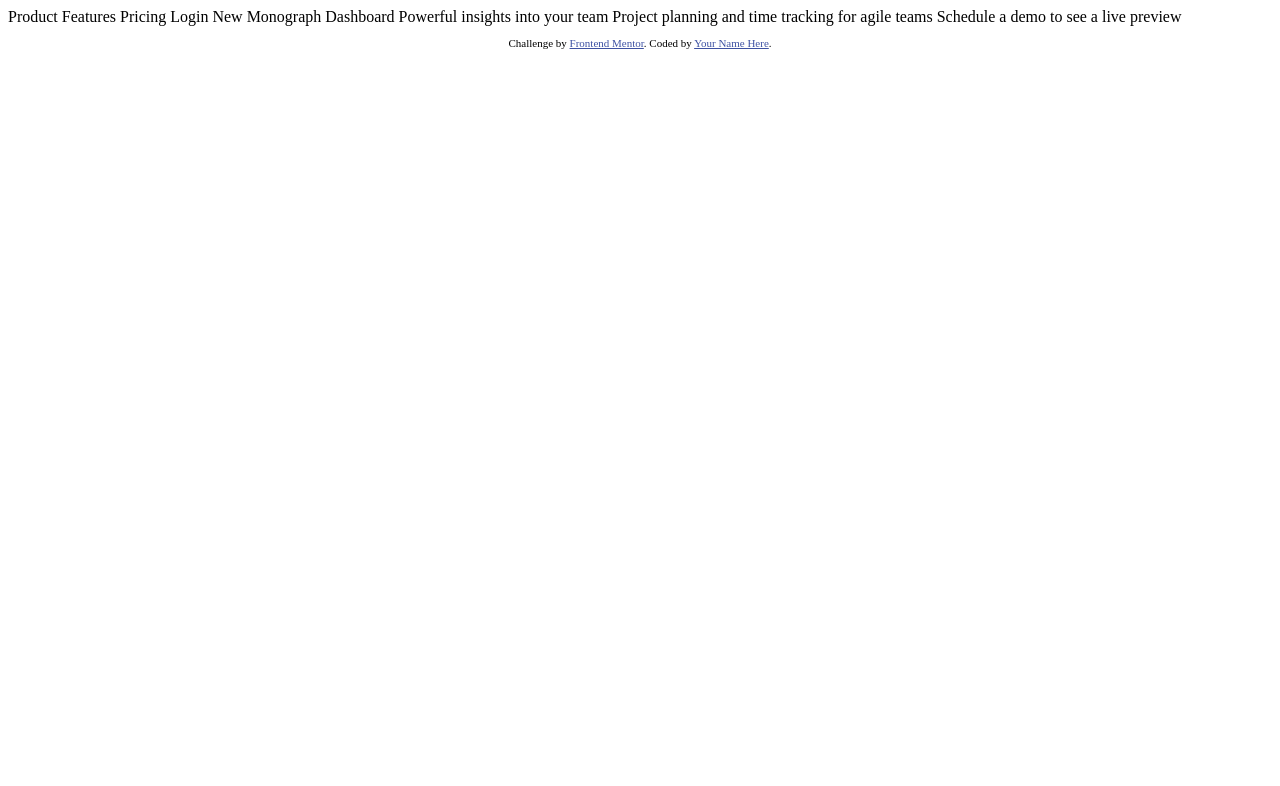
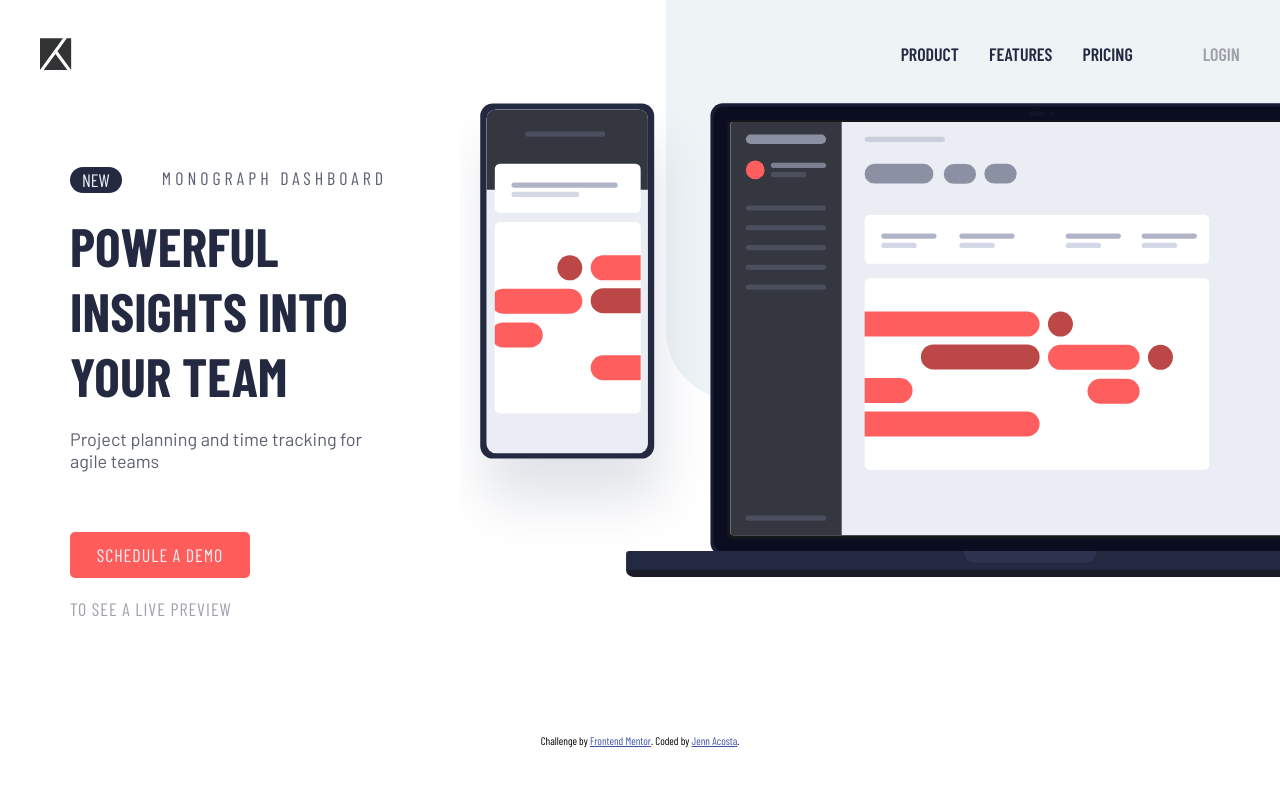
Before and after one commit to jennawlin3/project-tracking-intro-component, a plain HTML site: page index.html in a window 1280 px wide. Drawn offline with nearby package versions, Linux system fonts and the light colour scheme; a web font is replaced by a local one.

Commit message:
updated styles.css and created app.js

```diff
--- /dev/null
+++ b/app/app.js
@@ -0,0 +1,8 @@
+const menuIcon = document.querySelector(".menu-icon");
+const navMobile = document.querySelector(".mobile-nav");
+
+menuIcon.addEventListener("click", e => {
+    if(e) {
+        navMobile.classList.toggle("hide");
+    }
+})
--- /dev/null
+++ b/assets/styles.css
@@ -0,0 +1,329 @@
+* {
+    box-sizing: border-box;
+    margin: 0;
+}
+
+:root {
+    --red: hsl(0, 100%, 68%);
+    --very-dark-blue: hsl(230, 29%, 20%);
+    --dark-grayish-blue: hsl(230, 11%, 40%);
+    --grayish-blue: hsl(231, 7%, 65%);
+    --light-grayish-blue: hsl(207, 33%, 95%);
+
+    font-size: 18px;
+}
+
+body {
+    display: flex;
+    flex-direction: column;
+    font-family: "Barlow Condensed", sans-serif;
+    position: relative;
+    min-height: 100vh;
+    justify-content: center;
+    width: 100vw;
+    overflow-x: hidden;
+}
+
+main {
+    position: relative;
+}
+
+header {
+    width: 100vw;
+    display: flex;
+    justify-content: space-between;
+    align-items: center;
+    height: 80px;
+    padding: 0 40px;
+    position: relative;
+    z-index: 10;
+}
+
+.menu-icon {
+    background: url(../images/icon-hamburger.svg);
+    width: 40px;
+    height: 40px;
+    background-repeat: no-repeat;
+    background-position: center;
+    cursor: pointer;
+}
+
+.hide {
+    display: none !important;
+}
+
+.mobile-nav {
+    display: flex;
+    flex-direction: column;
+    align-items: center;
+    width: 85vw;
+    background-color: #fff;
+    position: absolute;
+    top: 100px;
+    left: 50%;
+    transform: translateX(-50%);
+    z-index: 100;
+    box-shadow: 3px 3px 5px #5b5f7159, -3px -3px 5px #5b5f7159;
+}
+
+.mobile-nav a {
+    width: 90%;
+    text-align: center;
+    padding: 20px 0;
+    text-decoration: none;
+    color: var(--very-dark-blue);
+    text-transform: uppercase;
+    font-weight: 700;
+    font-size: 1rem;
+    letter-spacing: 1px;
+    cursor: pointer;
+}
+
+.mobile-nav a:hover {
+    background-color: var(--grayish-blue);
+    width: 100%;
+}
+
+.mobile-nav a:last-of-type:hover {
+    background-color: var(--very-dark-blue);
+    width: 100%;
+}
+
+.mobile-nav a:last-of-type {
+    color: var(--grayish-blue);
+    border-top: 1px solid var(--grayish-blue);
+    width: 90%;
+    padding: 30px 0;
+}
+
+.desktop-nav {
+    display: none;
+}
+
+.hero-container {
+    width: 100vw;
+    object-fit: contain;
+    height: 50vh;
+    position: relative;
+    overflow-x: hidden;
+}
+
+body::after {
+    content: "";
+    position: absolute;
+    width: 50vw;
+    height: 70vh;
+    background: var(--light-grayish-blue);
+    z-index: 1;
+    top: 0;
+    right: 0;
+    border-radius: 0 0 0 70px;
+}
+
+.hero {
+    position: relative;
+    z-index: 5;
+    max-height: 300px;
+}
+
+.content-container {
+    padding: 70px 40px;
+}
+
+.product-category {
+    display: flex;
+    gap: 40px;
+    flex-wrap: wrap;
+}
+
+.tag {
+    background-color: var(--very-dark-blue);
+    color: var(--light-grayish-blue);
+    padding: 2px 12px;
+    border-radius: 25px;
+    text-transform: uppercase;
+}
+
+.product-category p {
+    color: var(--grayish-blue);
+    text-transform: uppercase;
+    letter-spacing: 4px;
+}
+
+.product-info {
+    font-family: "Barlow", sans-serif;
+}
+
+.content-container h1 {
+    color: var(--very-dark-blue);
+    text-transform: uppercase;
+    padding: 20px 0;
+}
+
+.content-container p {
+    color: var(--dark-grayish-blue);
+}
+
+.buttons-container {
+    display: flex;
+    justify-content: space-between;
+    align-items: center;
+    flex-wrap: wrap;
+    margin: 60px 0 40px;
+}
+
+.buttons-container a {
+    color: var(--grayish-blue);
+    text-decoration: none;
+    text-transform: uppercase;
+    letter-spacing: 1px;
+    cursor: pointer;
+}
+
+.buttons-container a:hover {
+    color: var(--dark-grayish-blue);
+    font-weight: 500;
+}
+
+.buttons-container .color-btn {
+    padding: 12px 20px;
+    background-color: var(--red);
+    color: var(--light-grayish-blue);
+    border-radius: 5px;
+    width: 180px;
+    text-align: center;
+}
+
+.color-btn:hover {
+    background-color: #ff5c5cb8;
+    font-weight: 600;
+    color: var(--light-grayish-blue) !important;
+}
+
+.attribution {
+    margin-bottom: 40px;
+}
+
+@media screen and (min-width:566px) {
+    .hero {
+        width: 800px;
+        transform: translateX(100px);
+    }
+}
+
+@media screen and (min-width: 768px) {
+    .hero-container {
+        height: 70vh;
+    }
+
+    body::after {
+        height: 85vh;
+        width: 45vw;
+    }
+
+    header {
+        justify-content: space-between
+    }
+
+    .hero {
+        max-height: 400px;
+    }
+
+    .menu-icon {
+        display: none;
+    }
+
+    .desktop-nav {
+        display: flex;
+        gap: 30px;
+    }
+
+    .desktop-nav a {
+        text-decoration: none;
+        text-transform: uppercase;
+        color: var(--very-dark-blue);
+        font-weight: 600;
+    }
+
+    .desktop-nav a:hover {
+        text-decoration: underline;
+    }
+
+    .desktop-nav a:last-of-type {
+        color: var(--grayish-blue);
+        margin-left: 40px;
+    }
+
+    .content-container {
+        display: flex;
+        flex-direction: column;
+        align-items: center;
+    }
+
+    .buttons-container {
+        gap: 20px;
+    }
+}
+
+@media screen and (min-width: 900px) {
+    body::after {
+        height: 50vh;
+        width: 48vw;
+    }
+
+    main {
+        display: flex;
+        flex-direction: row-reverse;
+        width: 100%;
+        align-items: center;
+    }
+
+    .hero-container {
+        height: 80vh;
+        position: relative;
+    }
+
+    .content-container {
+        width: 50vw;
+        align-items: flex-start;
+        padding: 70px;
+    }
+
+    .content-container h1 {
+        font-size: 3rem;
+    }
+
+    .hero {
+        position: absolute;
+        width: 1000px;
+        max-height: 70vh;
+        transform: translateX(-2vw);
+    }
+}
+
+@media screen and (min-width:1366px) {
+    .container {
+        height: 800px;
+    }
+
+    header {
+        max-width: 1700px;
+        margin: auto;
+    }
+
+    main {
+        max-width: 1700px;
+        margin: auto;
+    }
+
+    .hero-container {
+         height: 700px;
+    }
+
+    .hero {
+        position: absolute;
+        z-index: 100;
+        top: 50%;
+        transform: translateY(-50%);
+    }
+}
--- a/index.html
+++ b/index.html
@@ -3,9 +3,11 @@
 <head>
   <meta charset="UTF-8">
   <meta name="viewport" content="width=device-width, initial-scale=1.0"> <!-- displays site properly based on user's device -->
-
+  <link rel="stylesheet" href="./assets/styles.css">
   <link rel="icon" type="image/png" sizes="32x32" href="./images/favicon-32x32.png">
-
+  <link rel="preconnect" href="https://fonts.googleapis.com">
+  <link rel="preconnect" href="https://fonts.gstatic.com" crossorigin>
+  <link href="https://fonts.googleapis.com/css2?family=Barlow+Condensed:ital,wght@0,100;0,200;0,300;0,400;0,500;0,600;0,700;0,800;0,900;1,100;1,200;1,300;1,400;1,500;1,600;1,700;1,800;1,900&family=Barlow:ital,wght@0,100;0,200;0,300;0,400;0,500;0,600;0,700;0,800;0,900;1,100;1,200;1,300;1,400;1,500;1,600;1,700;1,800;1,900&display=swap" rel="stylesheet">
   <title>Frontend Mentor | Project tracking intro component</title>
 
   <!-- Feel free to remove these styles or customise in your own stylesheet 👍 -->
@@ -15,25 +17,48 @@
   </style>
 </head>
 <body>
-  Product
-  Features
-  Pricing
-  Login
-
-  New
-  Monograph Dashboard
-
-  Powerful insights into your team
-  Project planning and time tracking for agile teams
-
-  Schedule a demo
-  to see a live preview
-
+  <div class="container">
+  <header class="header-container">
+    <img src="./images/logo.svg" alt="logo" srcset="">
+      <span class="menu-icon"></span>
+      <nav class="mobile-nav hide">
+        <a href="http://">Product</a>
+        <a href="http://">Features</a>
+        <a href="http://">Pricing</a>
+        <a href="http://">Login</a>
+      </nav>
+    <nav class="desktop-nav">
+      <a href="http://">Product</a>
+      <a href="http://">Features</a>
+      <a href="http://">Pricing</a>
+      <a href="http://">Login</a>
+    </nav>
+  </header>
+  <main>
+    <div class="hero-container">
+        <img src="./images/illustration-devices.svg" alt="" srcset="" class="hero">
+    </div>
+    <div class="content-container">
+      <div class="product-category">
+      <span class="tag">New</span>
+      <p>Monograph Dashboard</p>
+      </div>
+      <h1>Powerful insights into your team</h1>
+      <p class="product-info">Project planning and time tracking for agile teams</p>
+      <div class="buttons-container">
+      <a href="http://" class="color-btn">Schedule a demo</a>
+      <a href="http://">to see a live preview</a>
+      </div>
+    </div>
+  </main>
   <footer>
     <p class="attribution">
       Challenge by <a href="https://www.frontendmentor.io?ref=challenge" target="_blank">Frontend Mentor</a>.
-      Coded by <a href="#">Your Name Here</a>.
+      Coded by <a href="https://www.linkedin.com/in/jenn-acosta7/">Jenn Acosta</a>.
     </p>
   </footer>
+
+</div>
+  <script src="./app/app.js"></script>
 </body>
 </html>
```
